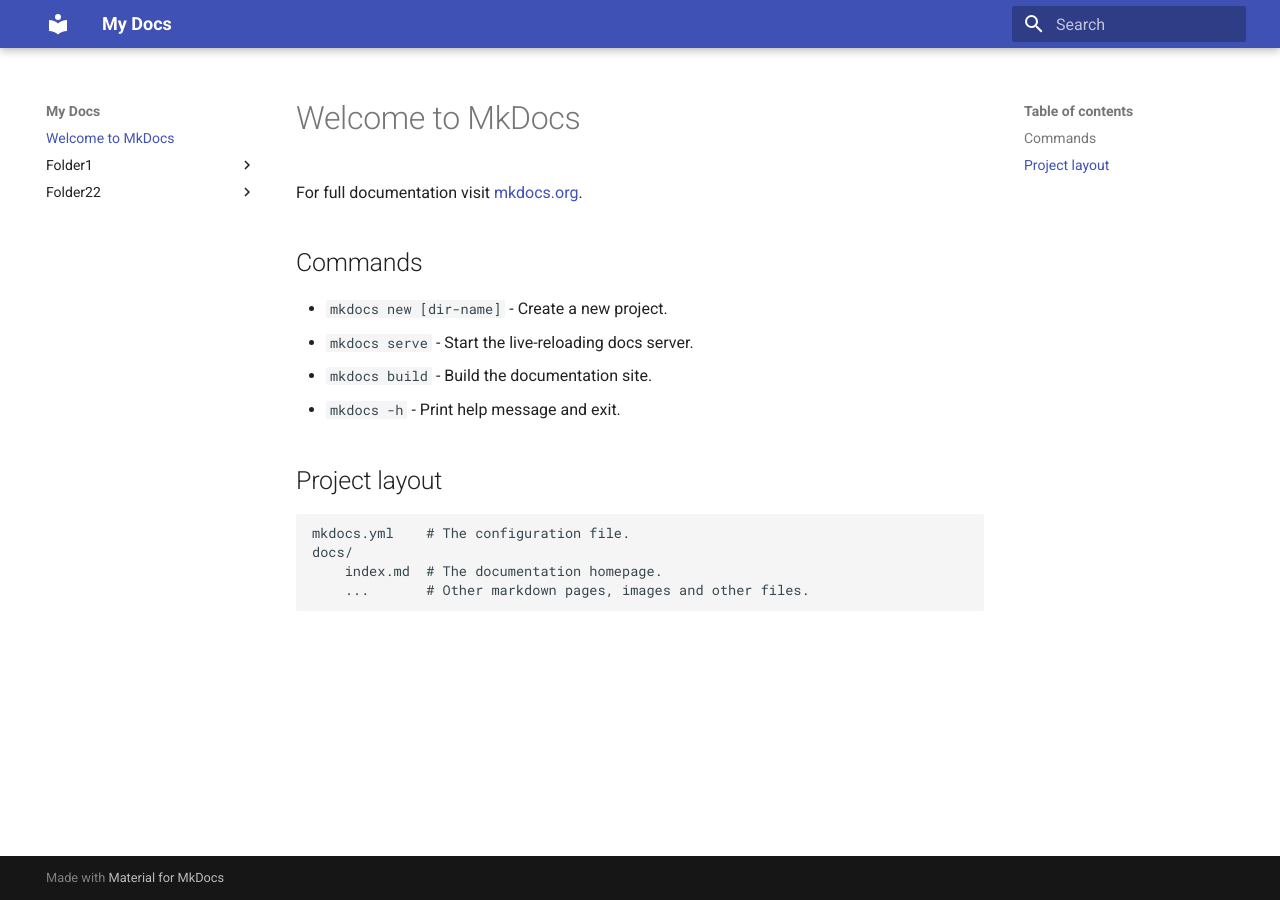
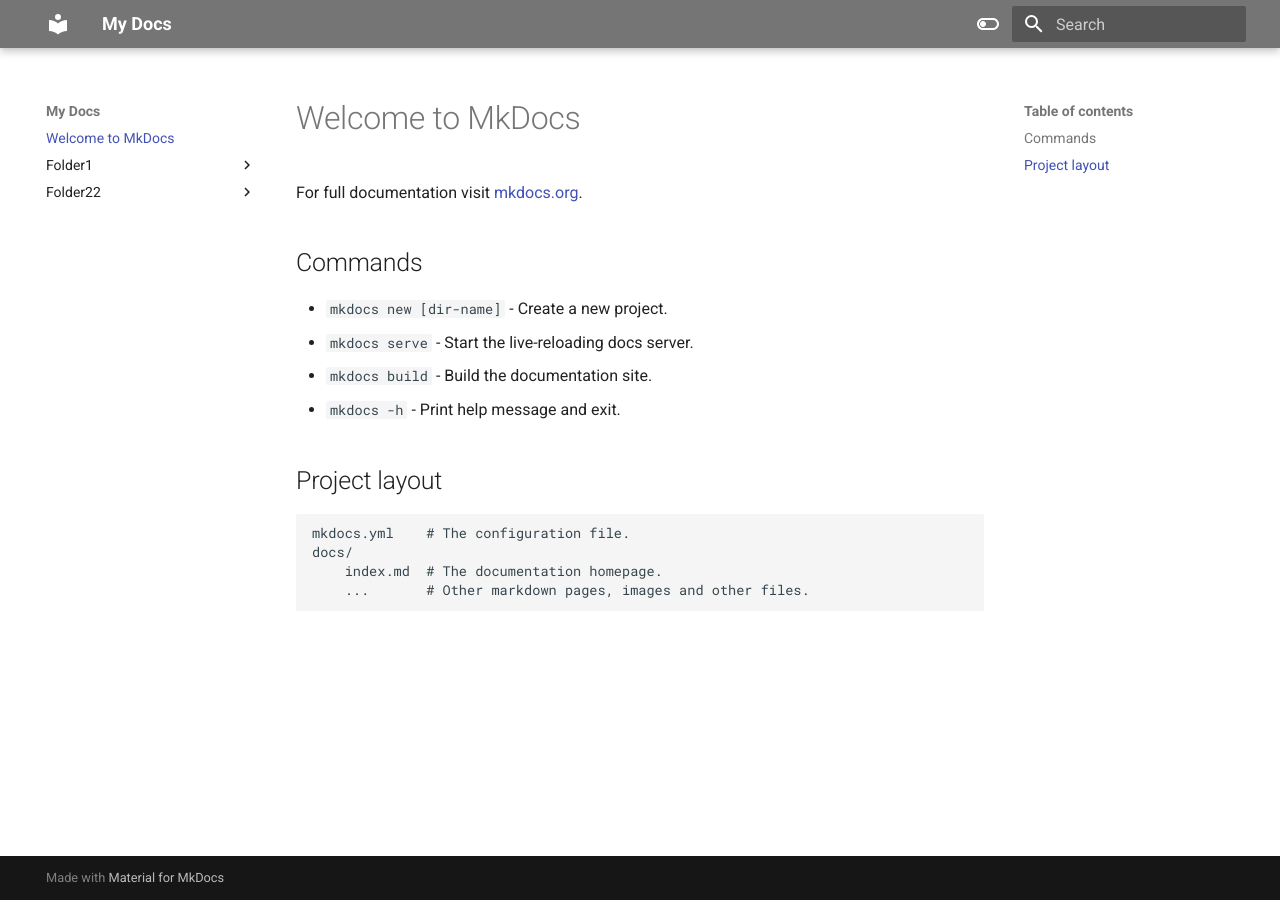
Before and after one commit to techartorg/TAO-Wiki, an MkDocs documentation site: the page built from docs/index.md, in a window 1280 px wide. Built offline with MkDocs 1.6.1 and Material for MkDocs 9.7.7, drawn with Linux system fonts in a browser that asks for light colours.

Commit message:
add dark mode

```diff
--- a/mkdocs.yml
+++ b/mkdocs.yml
@@ -2,3 +2,24 @@
 
 theme:
   name: material
+
+  language: en
+  palette:
+
+  # Light mode
+  - media: "(prefers-color-scheme: light)"
+    scheme: default
+    primary: grey
+    accent: light blue
+    toggle:
+      icon: material/toggle-switch-off-outline
+      name: Switch to dark mode
+
+  # Dark mode
+  - media: "(prefers-color-scheme: dark)"
+    scheme: slate
+    primary: black
+    accent: indigo
+    toggle:
+      icon: material/toggle-switch
+      name: Switch to light mode
```
